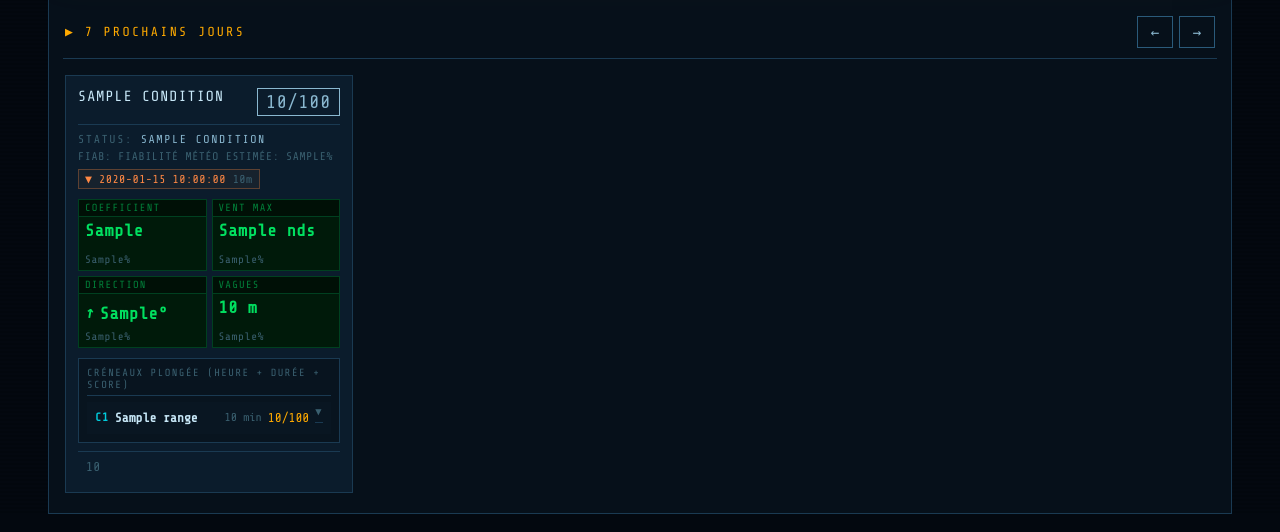
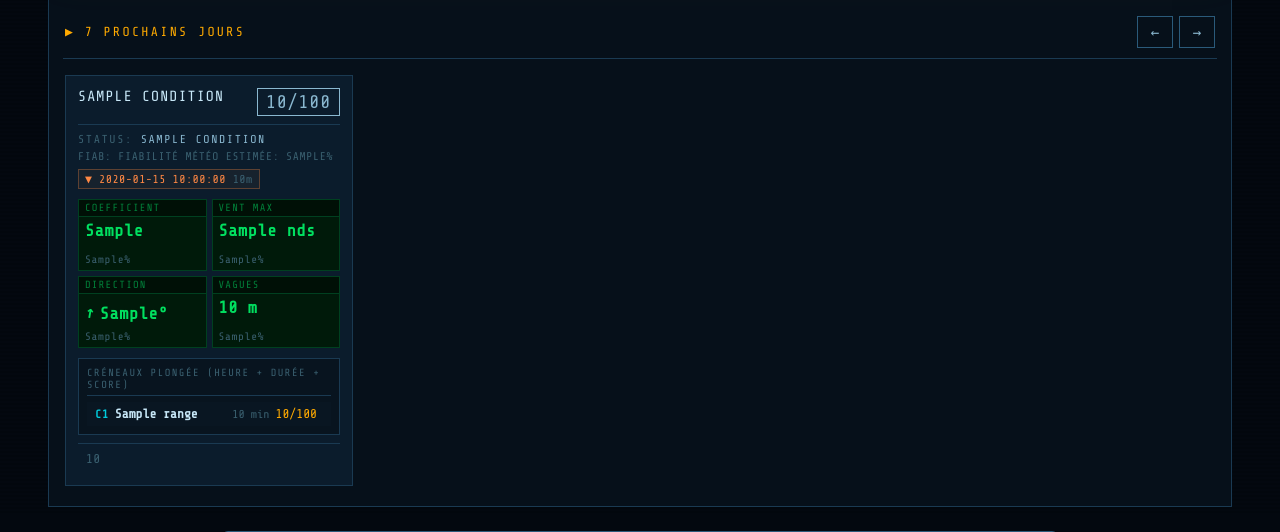
Before and after one commit to Areumaux/meteo-plongee-dk, a Flask app: template templates/index.html in a window 1280 px wide. Shown: the part 285-817 px from the top of the page. Run offline with Flask 3, Linux system fonts and the light colour scheme; the template is opened without the code that fills it: most values are stand-ins (such as "Sample title", 1, 10 or a date in 2020).

Commit message:
fix: remove tide direction arrows from slot list items
Co-Authored-By: Claude Sonnet 4.6 <noreply@anthropic.com>

```diff
--- a/templates/index.html
+++ b/templates/index.html
@@ -135,7 +135,6 @@
                     <strong>{{ it.range }}</strong>
                     <small>{{ it.duration_min }} min</small>
                     <em>{{ it.score if it.score is not none else "N/A" }}/100</em>
-                    <span class="tide-dir {% if it.is_rising %}tide-up{% else %}tide-down{% endif %}">{% if it.is_rising %}▲{% else %}▼{% endif %}</span>
                   </li>
                   {% endfor %}
                 {% else %}
@@ -156,7 +155,6 @@
                     <strong>{{ it.range }}</strong>
                     <small>{{ it.duration_min }} min</small>
                     <em>{{ it.score if it.score is not none else "N/A" }}/100</em>
-                    <span class="tide-dir {% if it.is_rising %}tide-up{% else %}tide-down{% endif %}">{% if it.is_rising %}▲{% else %}▼{% endif %}</span>
                   </li>
                   {% endfor %}
                 {% else %}
```
